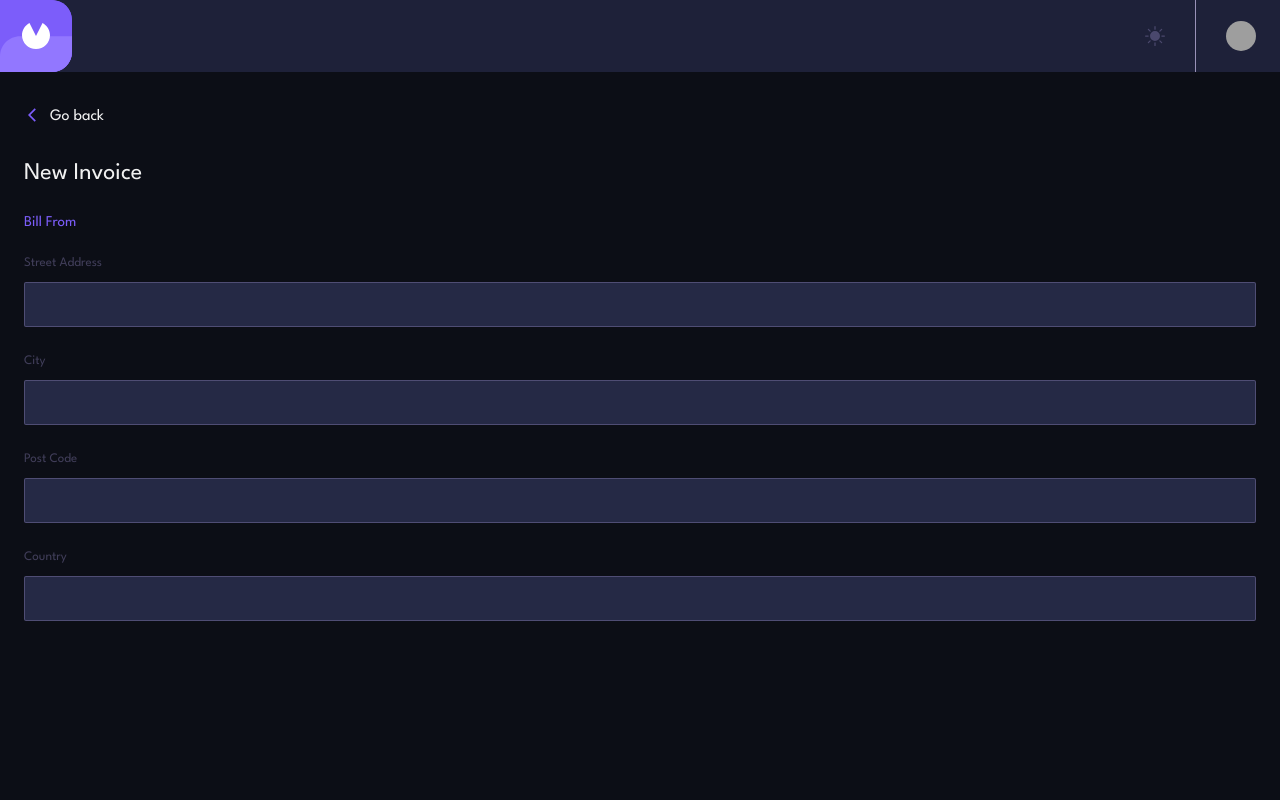
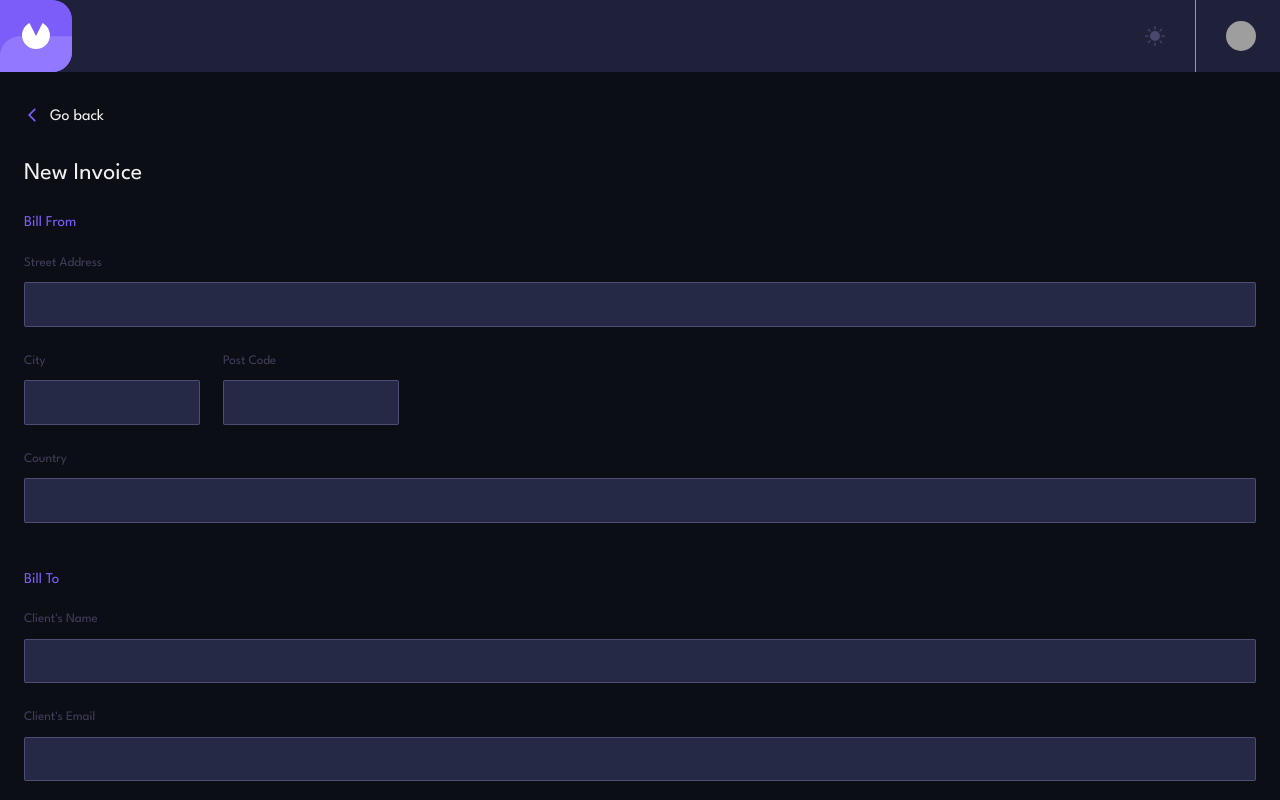
Before and after one commit to Davetech101/invoice-app, a Next.js app: page /create-invoice in a window 1280 px wide. Shown: the top 800 px of the page. Built offline with nearby package versions, Linux system fonts and the light colour scheme; grey boxes are pictures that could not be loaded.

Commit message:
invoice form

```diff
--- a/components/InvoiceForm.jsx
+++ b/components/InvoiceForm.jsx
@@ -1,3 +1,4 @@
+/* eslint-disable react/no-unescaped-entities */
 import SInvoiceForm from "@/styles/styled-components/InvoiceForm";
 import { MdOutlineArrowBackIosNew } from "react-icons/md";
 
@@ -12,12 +13,44 @@ const InvoiceForm = () => {
         <h3>New Invoice</h3>
 
         <form>
-          <div className="from">
+          <div className="from bill">
             <p>Bill From</p>
             <div className="street sec">
               <label htmlFor="street">Street Address</label>
 
               <input type="text" id="street" />
+            </div>
+
+            <div className="zone">
+              <div className="city sec">
+                <label htmlFor="city">City</label>
+                <input type="text" id="city" />
+              </div>
+
+              <div className="code sec">
+                <label htmlFor="code">Post Code</label>
+                <input type="text" id="code" />
+              </div>
+            </div>
+
+            <div className="country sec">
+              <label htmlFor="country">Country</label>
+              <input type="text" id="country" />
+            </div>
+          </div>
+
+          <div className="to bill">
+            <p>Bill To</p>
+            <div className="name sec">
+              <label htmlFor="name">Client's Name</label>
+
+              <input type="text" id="name" />
+            </div>
+
+            <div className="email sec">
+              <label htmlFor="email">Client's Email</label>
+
+              <input type="text" id="email" />
             </div>
 
             <div className="zone">
--- a/styles/styled-components/InvoiceForm.jsx
+++ b/styles/styled-components/InvoiceForm.jsx
@@ -13,6 +13,7 @@ const SInvoiceForm = styled.main`
     align-items: center;
     gap: 1rem;
     font-size: 1.6rem;
+    font-family:inherit;
   }
 
   .back svg {
@@ -25,12 +26,12 @@ const SInvoiceForm = styled.main`
     font-size: 2.4rem;
   }
 
-  .from {
+  .bill {
     display: flex;
     flex-direction: column;
   }
 
-  .from p {
+  .bill p {
     font-size: 1.5rem;
     color: #7c5dfa;
     margin-bottom: 2rem;
@@ -52,6 +53,18 @@ const SInvoiceForm = styled.main`
     font-size:1.5rem;
     outline:none;
     border:1px solid var(--tetiary-text-color);
+    font-family:inherit;
+    font-weight:400;
+  }
+
+  .zone{
+    display:flex;
+    align-items:center;
+    gap:2.3rem;
+  }
+
+  .to{
+    margin-top:2rem;
   }
 `;
 export default SInvoiceForm;
```
